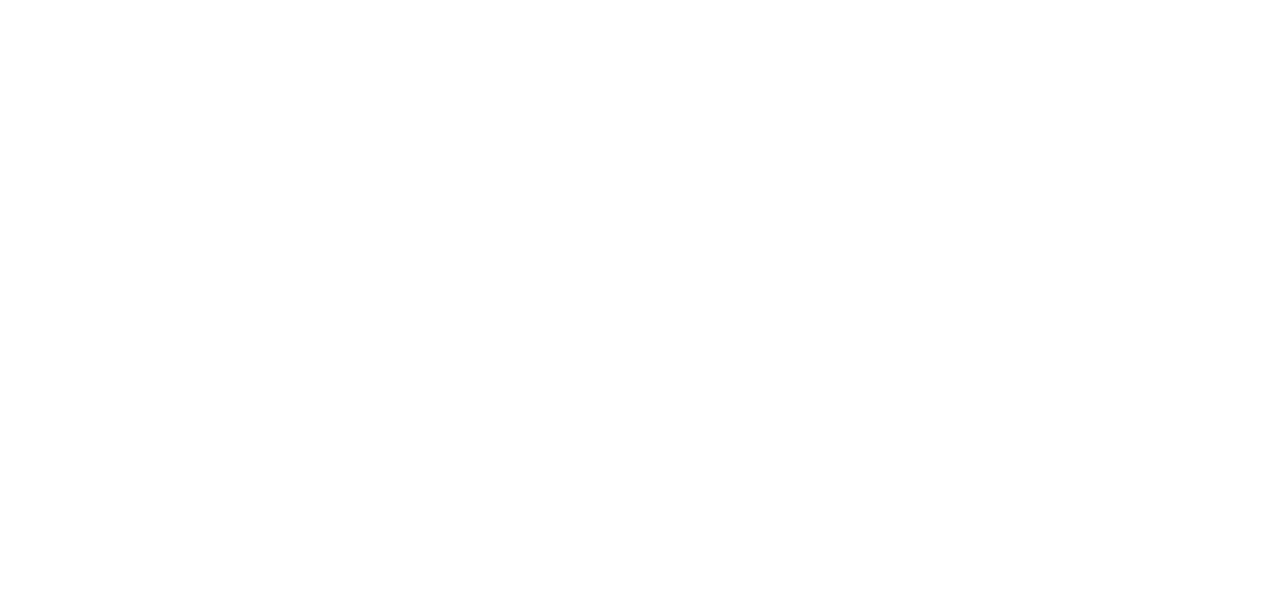
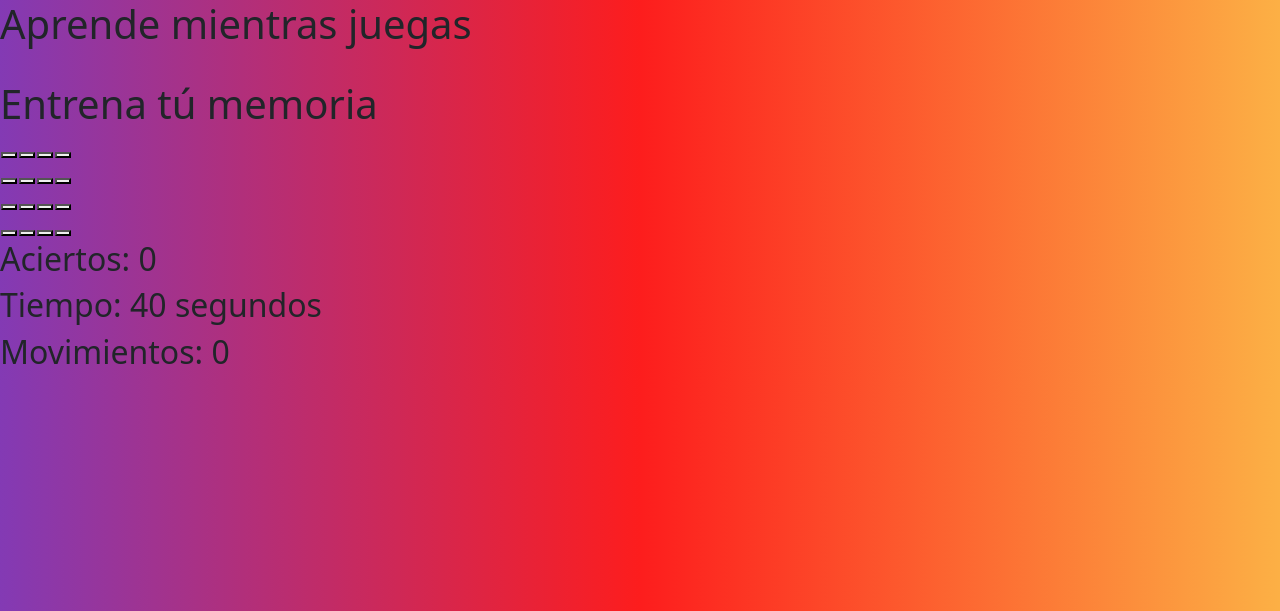
Before and after one commit to ovavellan/Proyecto-unidad-2, a Flask app: page / in a window 1280 px wide. Before the commit the part shown is empty. Shown: the top 611 px of the page. Run offline with Flask 2, Linux system fonts and the light colour scheme.

Commit message:
Commit 3

```diff
--- a/templates/layouts/index.html
+++ b/templates/layouts/index.html
@@ -17,7 +17,51 @@
 </head>
 
 <body>
+  <h1>Aprende mientras juegas</h1>
+    <br>
+    <main>
+        <!-- Seccion para la tabla del videojuego -->
+        <section class="section1">
+            <h1>Entrena tú memoria</h1>
+            <table>
+                <!-- botones que servirán cómo cuadriculas para la tabla de nuestro videojuego
+                además de llamar a una función con el evento click -->
+                <tr>
+                    <td><button id="0" onclick="destapar(0)"></button></td>
+                    <td><button id="1" onclick="destapar(1)"></button></td>
+                    <td><button id="2" onclick="destapar(2)"></button></td>
+                    <td><button id="3" onclick="destapar(3)"></button></td>
+                </tr>
 
+                <tr>
+                    <td><button id="4" onclick="destapar(4)"></button></td>
+                    <td><button id="5" onclick="destapar(5)"></button></td>
+                    <td><button id="6" onclick="destapar(6)"></button></td>
+                    <td><button id="7" onclick="destapar(7)"></button></td>
+                </tr>
+
+                <tr>
+                    <td><button id="8" onclick="destapar(8)"></button></td>
+                    <td><button id="9" onclick="destapar(9)"></button></td>
+                    <td><button id="10" onclick="destapar(10)"></button></td>
+                    <td><button id="11" onclick="destapar(11)"></button></td>
+                </tr>
+
+                <tr>
+                    <td><button id="12" onclick="destapar(12)"></button></td>
+                    <td><button id="13" onclick="destapar(13)"></button></td>
+                    <td><button id="14" onclick="destapar(14)"></button></td>
+                    <td><button id="15" onclick="destapar(15)"></button></td>
+                </tr>
+            </table>
+        </section>
+
+        <section class="section2">
+            <h2 id="aciertos" class="estadisticas">Aciertos: 0</h2>
+            <h2 id="t-restante" class="estadisticas">Tiempo: 40 segundos</h2>
+            <h2 id="movimientos" class="estadisticas">Movimientos: 0</h2>
+        </section>
+    </main>
 
 </body>
 
```
